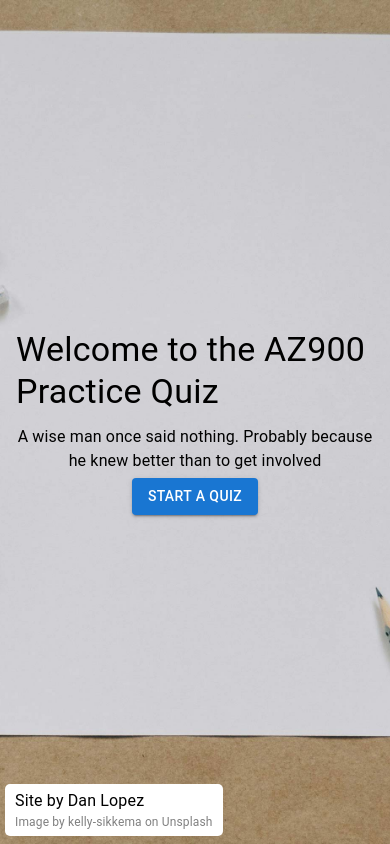
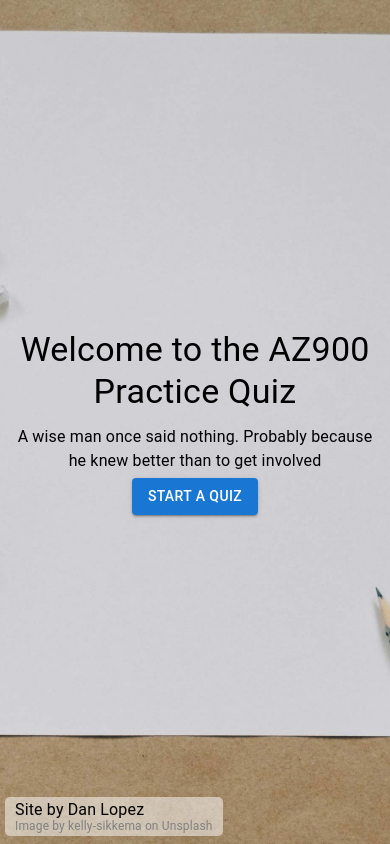
Before and after one commit to TheThinkPotato/AZ900-Quiz, a React (Create React App) app: page / in a window 390 px wide. Built offline with nearby package versions, Linux system fonts and the light colour scheme.

Commit message:
Fixed mobile views

```diff
--- a/src/Components/Attribute.tsx
+++ b/src/Components/Attribute.tsx
@@ -6,13 +6,13 @@ const Attribute = () => {
       <Typography
         gutterBottom
         sx={{
-          backgroundColor: "white",
-          padding: "5px 10px 5px 10px",
+          backgroundColor: "rgba(255,255,255,0.5)",
+          padding: "1px 10px 1px 10px",
           borderRadius: "5px",
         }}
       >
         Site by Dan Lopez
-        <div style={{ fontSize: "12px", color: "gray" }}>
+        <div style={{ fontSize: "12px", color: "gray", marginTop: "-5px" }}>
           Image by kelly-sikkema on Unsplash
         </div>
       </Typography>
--- a/src/Pages/Home.tsx
+++ b/src/Pages/Home.tsx
@@ -36,7 +36,7 @@ const Home = () => {
         backgroundPosition: "center",
       }}
     >
-      <Typography variant="h4" gutterBottom>
+      <Typography variant="h4" gutterBottom sx={{ textAlign: "center" }}>
         Welcome to the AZ900 Practice Quiz
       </Typography>
       <Typography
--- a/src/Pages/SetupQuiz.tsx
+++ b/src/Pages/SetupQuiz.tsx
@@ -126,7 +126,7 @@ const SetupQuiz = () => {
           style={{
             display: "flex",
             justifyContent: "flex-end",
-            width: "500px",
+            maxWidth: "500px",
             marginTop: "20px",
           }}
         >
```
